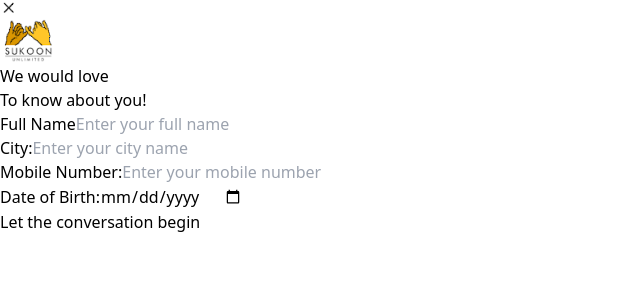
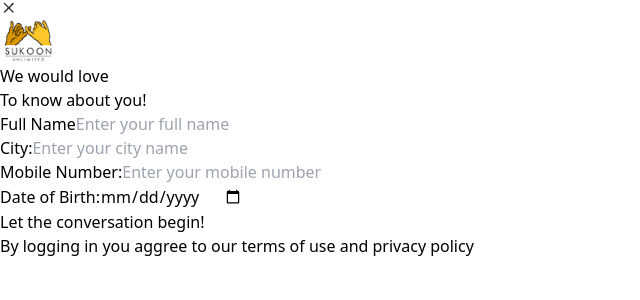
Before and after one commit to Sanjeev12357/InterviewRound1, a React (Vite) app: page / in a window 1280 px wide. Shown: the top 300 px of the page, without its empty margins (0-640 px from the left). Built offline with nearby package versions, Linux system fonts and the light colour scheme.

Commit message:
height issue

```diff
--- a/src/App.jsx
+++ b/src/App.jsx
@@ -15,8 +15,8 @@ function App() {
   })
 
   return (
-    <div className='bg-black w-[100%] h-[100vh] md:h-[100%] flex items-center justify-center '>
-        <div className='md:w-[300px] md:h-[550px] w-full h-full   relative rounded-md items-center p-6  bg-[#FEFFFE]'>
+    <div className='bg-black w-[100%] h-[100vh] flex items-center justify-center '>
+        <div className='md:w-[340px] w-full h-[100vh]   relative rounded-md items-center p-6  bg-[#FEFFFE]'>
 
           <div className='cross'>
           <div className='right-2 absolute'>
--- a/src/forms/MyHookForm.jsx
+++ b/src/forms/MyHookForm.jsx
@@ -15,7 +15,7 @@ const MyHookForm = () => {
 
   return (
     <form className='flex  flex-col gap-4 mt-6' onSubmit={handleSubmit(onSubmit)}>
-      <div className='flex flex-col gap-2  '>
+      <div className='flex flex-col gap-1 '>
         <label className='text-[10px] pl-2 font-medium'>Full Name</label>
         <input
         required
@@ -69,7 +69,8 @@ const MyHookForm = () => {
         {errors.dob && <span className="text-[10px] -mt-1 ml-2  text-yellow-500">{errors.dob.message}</span>}
       </div>
 
-      <button className='bg-[#FEC628] rounded-full py-2 text-[10px] mt-2 ' type="submit">Let the conversation begin</button>
+      <button className='bg-[#FEC628] rounded-full font-medium py-2 text-[10px] mt-2 ' type="submit">Let the conversation begin!</button>
+      <h1 className='mt-2 font-medium text-[10px] '>By logging in you aggree to our terms of use and privacy policy</h1>
     </form>
   );
 };
```
